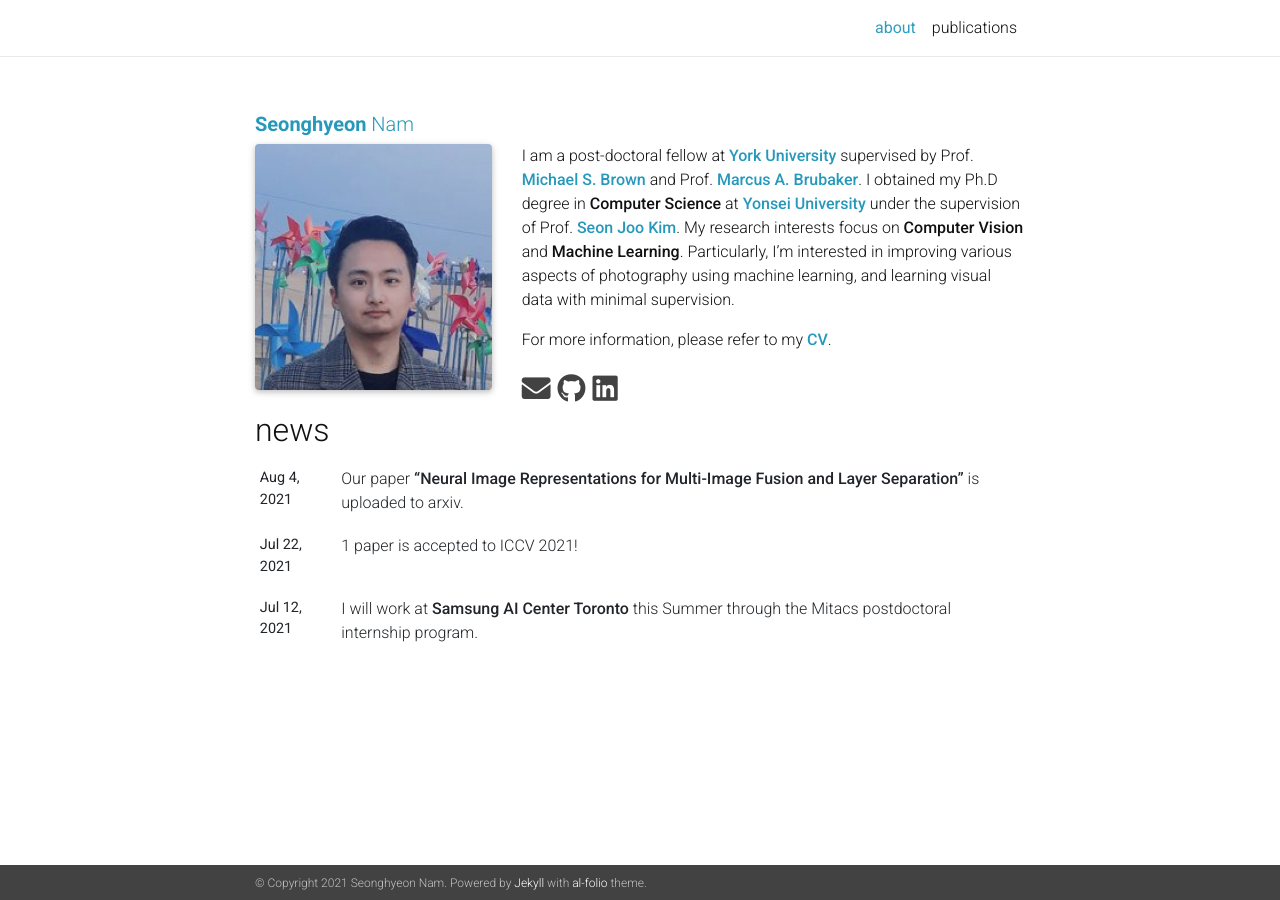
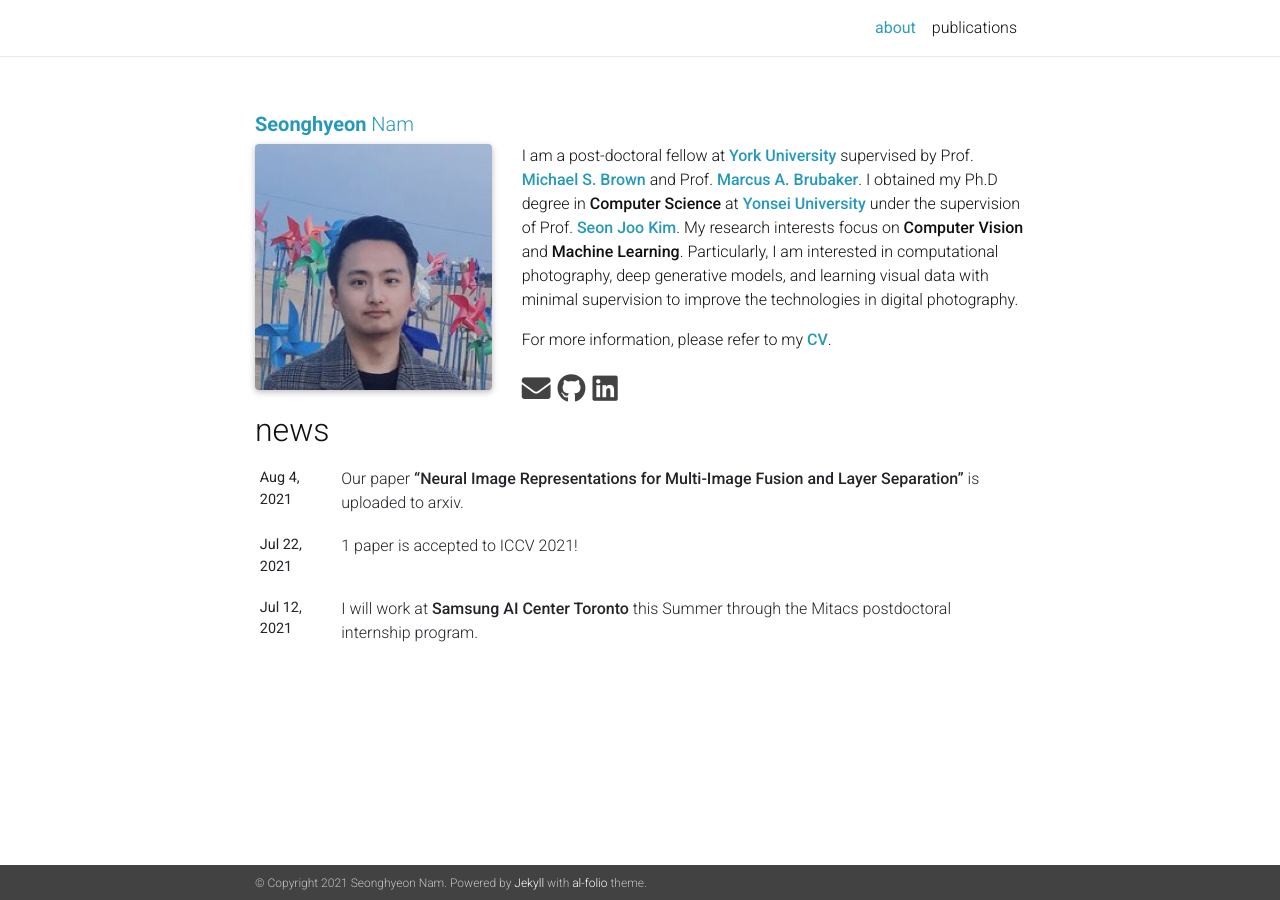
Before and after one commit to woozzu/woozzu.github.io, a Jekyll site: the page built from _pages/about.md, in a window 1280 px wide. Built offline with Jekyll 4.4.1, drawn with Linux system fonts in a browser that asks for light colours; nearby versions of some CDN libraries; a style sheet for code colours, icons or effects is not loaded.

Commit message:
modify bio

```diff
--- a/_pages/about.md
+++ b/_pages/about.md
@@ -16,6 +16,6 @@
 social: true
 ---
 
-I am a post-doctoral fellow at [**York University**](https://www.yorku.ca){:target="\_blank"} supervised by Prof. [**Michael S. Brown**](http://www.cse.yorku.ca/~mbrown){:target="\_blank"} and Prof. [**Marcus A. Brubaker**](https://mbrubake.github.io){:target="\_blank"}. I obtained my Ph.D degree in **Computer Science** at [**Yonsei University**](https://www.yonsei.ac.kr){:target="\_blank"} under the supervision of Prof. [**Seon Joo Kim**](https://sites.google.com/site/seonjookim){:target="\_blank"}. My research interests focus on **Computer Vision** and **Machine Learning**. Particularly, I'm interested in improving various aspects of photography using machine learning, and learning visual data with minimal supervision.
+I am a post-doctoral fellow at [**York University**](https://www.yorku.ca){:target="\_blank"} supervised by Prof. [**Michael S. Brown**](http://www.cse.yorku.ca/~mbrown){:target="\_blank"} and Prof. [**Marcus A. Brubaker**](https://mbrubake.github.io){:target="\_blank"}. I obtained my Ph.D degree in **Computer Science** at [**Yonsei University**](https://www.yonsei.ac.kr){:target="\_blank"} under the supervision of Prof. [**Seon Joo Kim**](https://sites.google.com/site/seonjookim){:target="\_blank"}. My research interests focus on **Computer Vision** and **Machine Learning**. Particularly, I am interested in computational photography, deep generative models, and learning visual data with minimal supervision to improve the technologies in digital photography.
 
 For more information, please refer to my [**CV**](assets/pdf/CV_SeonghyeonNam.pdf){:target="\_blank"}.
```
